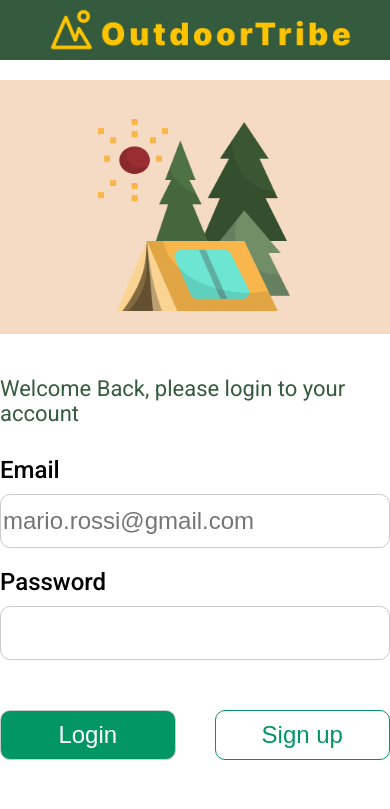
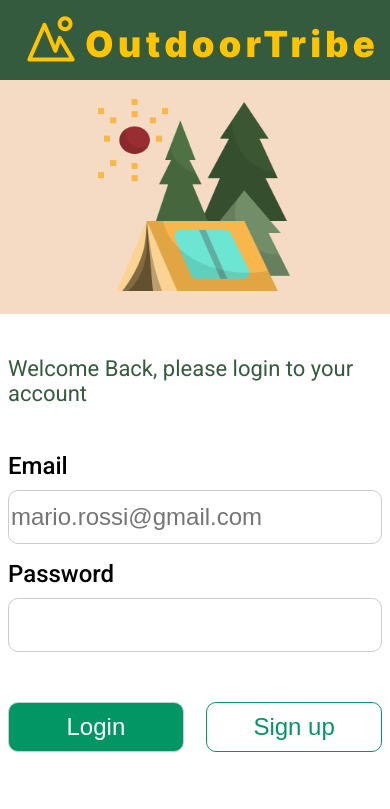
Before and after one commit to odiugfedefguido/outdoortribe, a PHP site: page /public/login.html in a window 390 px wide. Shown: the top 809 px of the page. Run offline with PHP 8.4, Linux system fonts and the light colour scheme.

Commit message:
Fixed login page's responsiveness in small screens

```diff
--- a/public/login.html
+++ b/public/login.html
@@ -4,8 +4,9 @@
   <meta charset="UTF-8">
   <meta name="viewport" content="width=device-width, initial-scale=1.0">
   <title>Login</title>
+  <link rel="stylesheet" href="./../templates/styles/header.css">
+  <link rel="stylesheet" href="./../templates/styles/components.css">
   <link rel="stylesheet" href="styles/login.css">
-  <link rel="stylesheet" href="./../templates/styles/header.css">
   <link rel="preconnect" href="https://fonts.googleapis.com">
   <link rel="preconnect" href="https://fonts.gstatic.com" crossorigin>
   <link href="https://fonts.googleapis.com/css2?family=Roboto:wght@300;400;500;700&display=swap" rel="stylesheet">
@@ -25,10 +26,10 @@
           <img class="logo" src="./../assets/icons/logo.png" alt="Logo - OutdoorTribe">
         </div>
         <div class="message-container">
-          <p class="phrase-label">Elevate your adventures with OutdoorTribe - where every step is a journey.</p>
-          <p class="welcome-label">Welcome Back, please login to your account</p>
+          <p class="paragraph-450">Elevate your adventures with OutdoorTribe - where every step is a journey.</p>
+          <p class="paragraph-400">Welcome Back, please login to your account</p>
         </div>
-        <div class="input-container">
+        <div class="data-input-container">
           <div class="email">
             <label class="email-label" for="email">Email</label>
             <input class="email-txt" type="email" id="email" name="email" placeholder="mario.rossi@gmail.com" required>
@@ -39,8 +40,8 @@
           </div>
         </div>
         <div class="buttons-container">
-          <input class="login-btn" type="submit" id="loginBtn" value="Login">
-          <button class="signup-btn" id="signupBtn">Sign up</button>
+          <input class="full-btn" type="submit" id="loginBtn" value="Login">
+          <button class="border-btn" id="signupBtn">Sign up</button>
         </div>
       </div>
     </form>
--- a/public/styles/login.css
+++ b/public/styles/login.css
@@ -23,11 +23,18 @@
 }
 
 .outer-flex-container{
-  width: 100%;
-  margin-top: 80px;
+  margin-top: 60px;
   display: flex;
   flex-direction: column;
   align-items: center;
+}
+
+.inner-flex-container{
+  max-width: 100%;
+}
+
+.inner-flex-container > * {
+  margin: 8px;
 }
 
 .image-container {
@@ -47,82 +54,45 @@
 }
 
 .logo-container .logo,
-.phrase-label  {
+.paragraph-450  {
   display: none;
 }
 
 .form-container {
   order: 1;
-  width: 100%;
   display: flex;
+  flex-direction: column;
   align-items: center;
   justify-content: center;
   margin-top: 20px;
   margin-bottom: 50px;
+  max-width: 100%;
 }
 
-.input-container {
+.data-input-container {
   margin-top: 30px;
 }
 
-.input-container label,
-.input-container input,
-.buttons-container input,
-.buttons-container button {
-  font-size: 24px;
-}
-.input-container input {
-  color: #355B3E;
-  margin-top: 10px;
-  height: 50px;
-  border-radius: 10px;
-  border: 1px solid #ccc
+.buttons-container {
+  flex-direction: row;
+  margin-top: 50px;
+  justify-content: space-between;
+  flex-wrap: wrap;
 }
 
-.message-container p {
-  color: #355B3E;
-  font-weight: 400;
-  font-size: 22px;
-  max-width: 100%;
-  height: auto;
+.full-btn,
+.border-btn {
+  min-width: 47%;
 }
 
-.email,
-.password {
-  display: flex;
-  flex-direction: column;
-  margin-top: 20px;
+@media screen and (max-width: 190px){
+  .full-btn,
+  .border-btn {
+    flex-grow: 1;
+    margin-bottom: 10px;
+  }
 }
 
-.email-label,
-.password-label {
-  font-weight: 450;
-}
-
-.buttons-container {
-  display: flex;
-  margin-top: 50px;
-  height: 50px;
-  justify-content: space-between;
-}
-
-.login-btn,
-.signup-btn {
-  width: 45%;
-  border-radius: 10px;
-  border: 1px solid #ccc
-}
-
-.login-btn {
-  color: white;
-  background-color: #029664;
-}
-
-.signup-btn {
-  color: #029664;
-  background-color: white;
-  border-color: #029664;
-}
 
 @media screen and (min-width: 768px) and (max-width: 1519px) {
   html, body {
--- a/templates/components.html
+++ b/templates/components.html
@@ -40,6 +40,11 @@
 
   <div class="space"></div>
 
+  <!--Paragraph-->
+  <!--Variante: 1 - w: 400-->
+  <p class="paragraph-400">Questa è una label - font weight 400</p>
+  <!--Variante: 1 - w: 450-->
+  <p class="paragraph-450">Questa è una label - font weight 450</p>
 
 </body>
 </html>
--- a/templates/styles/components.css
+++ b/templates/styles/components.css
@@ -45,6 +45,7 @@
 
 .data-input-container label {
   margin-top: 1rem;
+  font-weight: 450;
 }
 
 .data-input-container input {
@@ -54,3 +55,15 @@
   border-radius: 10px;
   border: 1px solid #ccc;
 }
+
+.paragraph-400,
+.paragraph-450 {
+  color: #355B3E;
+  font-weight: 400;
+  font-size: 22px;
+  max-width: 100%;
+  height: auto;
+}
+.paragraph-450 {
+  font-weight: 450;
+}
```
Also changed, not shown: other parts of public/styles/login.css (+20 -6 lines).
